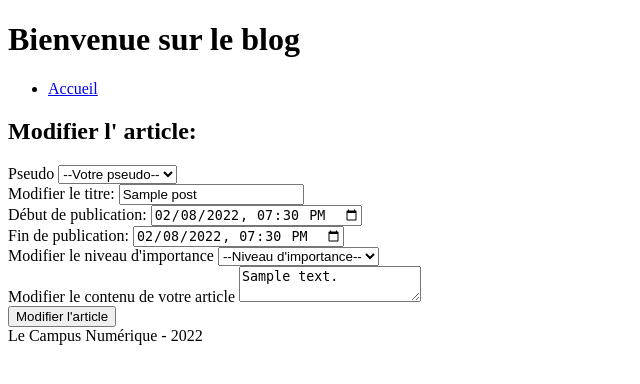
After one commit to DianeBinsztok/Blog, a PHP site: template resources/views/layouts/updatePost.tpl.php in a window 1280 px wide. The commit adds this page. Shown: the top 384 px of the page, without its empty margins (0-640 px from the left). Run offline with PHP 8.4, Linux system fonts and the light colour scheme; the template is opened without the code that fills it: most values are stand-ins (such as "Sample title", 1, 10 or a date in 2020); data that the repository does not hold is empty.

Commit message:
Modification d'un article

```diff
--- /dev/null
+++ b/app/controllers/blogPostDeleteController.php
@@ -0,0 +1 @@
+<?php
--- /dev/null
+++ b/resources/views/layouts/updatePost.tpl.php
@@ -0,0 +1,70 @@
+<?php
+include "./resources/views/header.tpl";
+if($postData!==null){
+?>
+<h2>Modifier l' article:</h2>
+<form action="index.php?action=updatePost" method="post">
+    <div>
+        <label for="alias">Pseudo</label>
+        <select  name="author_id" id="name_select">
+            <option value="">--Votre pseudo--</option>
+            <option value="1">Asterix</option>
+            <option value="2">Superman</option>
+            <option value="3">Lucky Luke</option>
+            <option value="4">Garfield</option>
+            <option value="5">Snoopy</option>
+            <option value="6">Tintin</option>
+            <option value="7">Splinter</option>
+            <option value="8">Matéo</option>
+            <option value="9">Valentine</option>
+        </select>
+    </div>
+
+    <div>
+        <input type="hidden" name="id" value="<?= $postData["id"]?>">
+    </div>
+
+    <div>
+        <label for="title" >Modifier le titre:</label>
+        <input type="text" id="title" name="title" value="<?= $postData["title"]?>">
+    </div>
+
+    <div>
+        <label for="start" >Début de publication:</label>
+        <input type="datetime-local" id="meeting-time"
+               name="start" value="2022-02-08T19:30">
+    </div>
+
+    <div>
+        <label for="end" >Fin de publication:</label>
+        <input type="datetime-local" id="meeting-time"
+               name="end" value="2022-02-08T19:30"" >
+    </div>
+
+    <div>
+        <label for="importance">Modifier le niveau d'importance</label>
+        <select name="importance" id="importance_select">
+            <option value="">--Niveau d'importance--</option>
+            <option value="1">1</option>
+            <option value="2">2</option>
+            <option value="3">3</option>
+            <option value="4">4</option>
+            <option value="5">5</option>
+        </select>
+    </div>
+
+    <div>
+        <label for="content">Modifier le contenu de votre article </label>
+        <textarea id="msg" name="content"><?= $postData["content"]?></textarea>
+    </div>
+    <div class="button">
+        <button type="submit" name="form_submit">Modifier l'article</button>
+    </div>
+
+</form>
+<?php
+}else{
+    echo ("L'article que vous souhaitez modifier n'existe pas");
+}
+include "./resources/views/footer.tpl";
+?>
```
Also changed, not shown: app/controllers/blogPostModifyController.php (added, +32 -0 lines), app/persistences/blogPostData.php (+15 -2 lines), database/updatePost.sql (added, +8 -0 lines).
